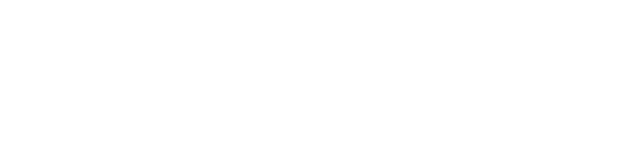
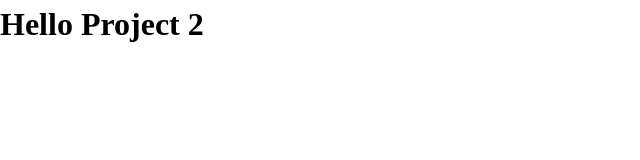
Before and after one commit to HPaoletti/gra424-haydenwynnpaoletti, a plain HTML site: page project-2/index.html in a window 1280 px wide. Shown: the whole page, without its empty margins (0-640 px from the left). Drawn offline with Linux system fonts and the light colour scheme.

Commit message:
Update index.html

```diff
--- a/project-2/index.html
+++ b/project-2/index.html
@@ -16,7 +16,7 @@
 
 <body>
   <!-- Add your content here -->
-
+<h1> Hello Project 2</h1>
   <!-- Load Scripts -->
   <script src="js/scripts.js"></script>
 
```
